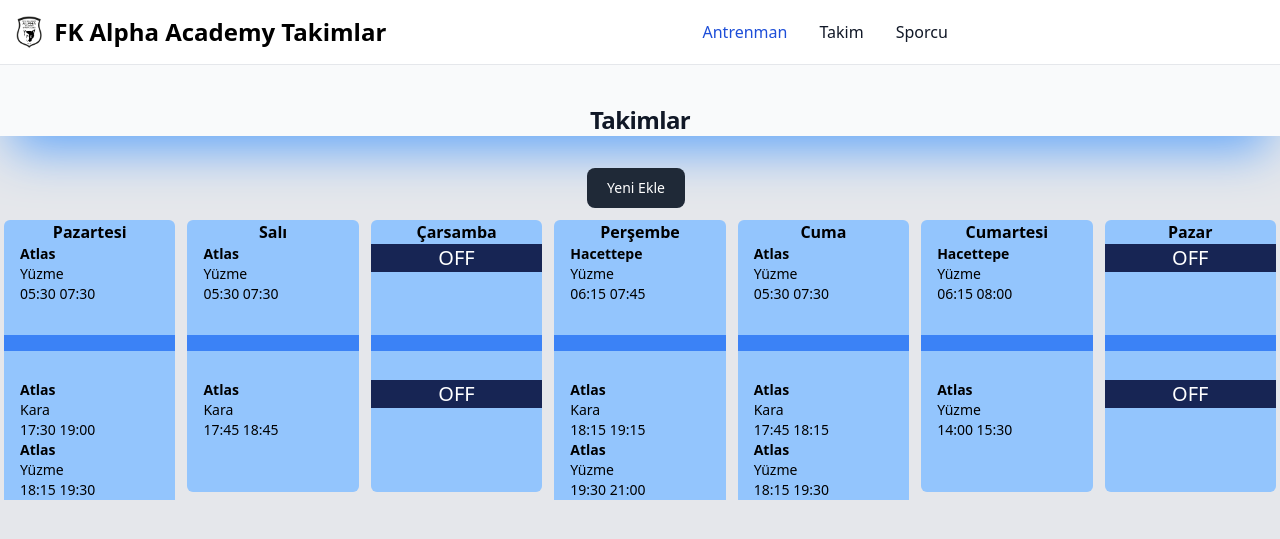
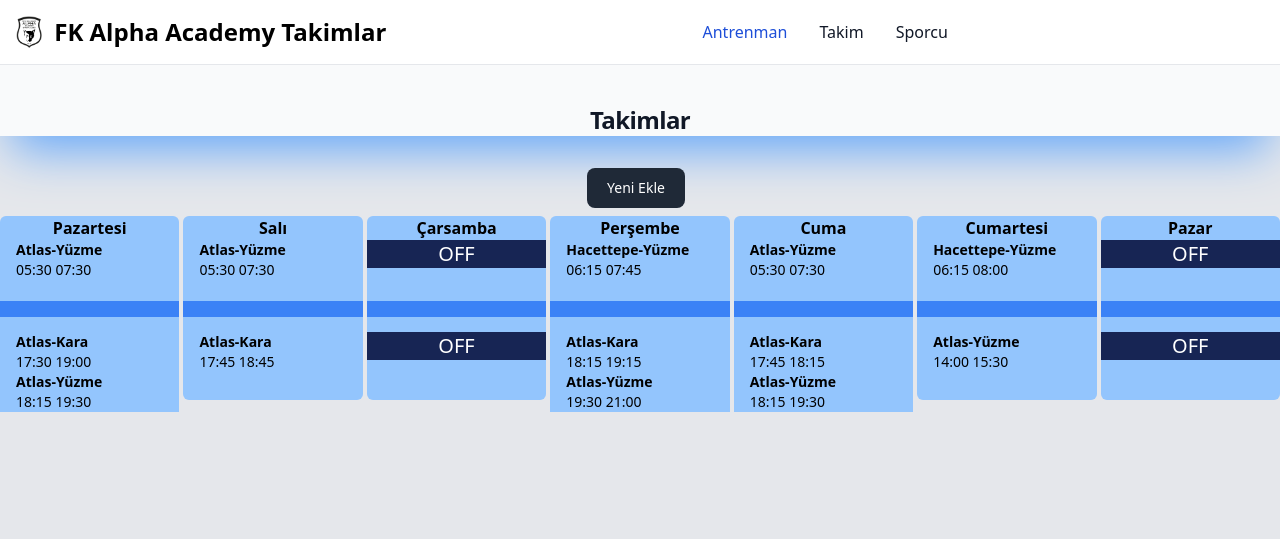
Before and after one commit to ozztozz/alpha_django, a Django app: page /takim/haftalik/ in a window 1280 px wide. Shown: the top 539 px of the page. Run offline with Django 5.2, Linux system fonts and the light colour scheme; data comes from the database, SQL or seed files in the repository; some libraries are stand-ins or nearby versions.

Commit message:
haftalik

```diff
--- a/alpha/takim/templates/haftalik_antrenman.html
+++ b/alpha/takim/templates/haftalik_antrenman.html
@@ -20,17 +20,17 @@
 
 
 
-<div class=" grid grid-cols-2 md:grid-cols-7 gap-1">
+<div class=" grid md:grid-cols-7 gap-1">
     {% for gun,ant in haftalik_nested.items%}
-    <div class=" relative m-1 h-full bg-blue-300 rounded-md ">
+    <div class=" relative h-full bg-blue-300 rounded-md ">
         <div class="font-bold text-center">{{gun}}</div>
         <div class="grid grid-rows-6 h-full text-sm">
             <div class="w-full row-span-2 p-0 m-0">
                 {% for antrenman in ant.sabah %}
                 <div class=" bg-blue-300 px-4 top-0 ">
 
-                    <span class="font-semibold  ">{{antrenman.get_yer_display}}</span><br>
-                    {{antrenman.tur}} <br>
+                    <span class="font-semibold  ">{{antrenman.get_yer_display}}-{{antrenman.tur}}</span>
+                     <br>
                     {{antrenman.baslangic}}
                     {{antrenman.bitis}}
 
@@ -50,8 +50,8 @@
                 {% for antrenman in ant.aksam %}
                 <div class=" bg-blue-300 px-4 py-0 ">
 
-                    <span class="font-semibold  ">{{antrenman.get_yer_display}}</span><br>
-                    {{antrenman.tur}} <br>
+                    <span class="font-semibold  ">{{antrenman.get_yer_display}}-{{antrenman.tur}}</span>
+                     <br>
                     {{antrenman.baslangic}}
                     {{antrenman.bitis}}
 
```
